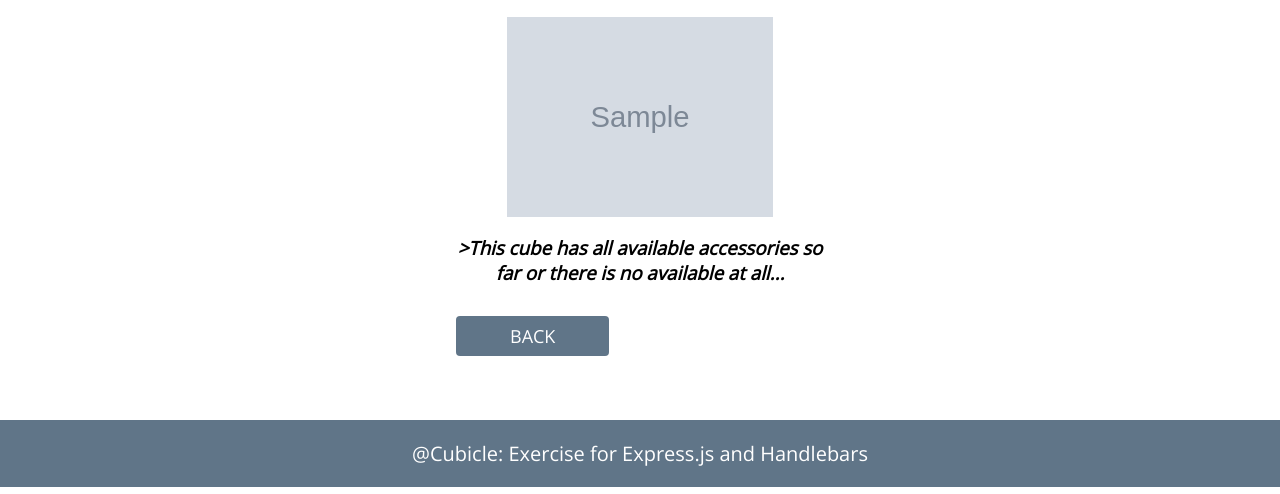
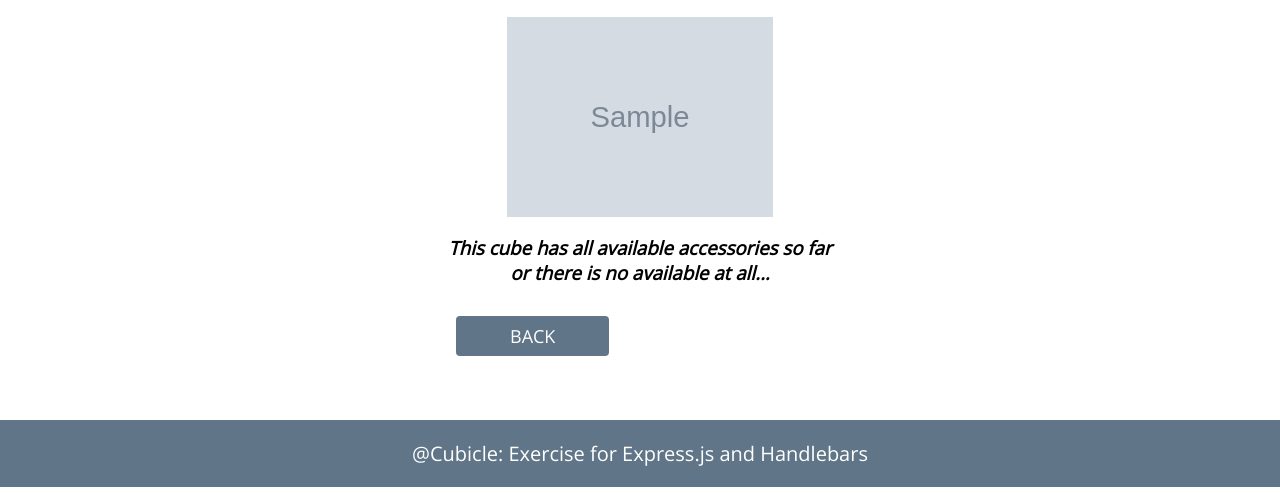
Before and after one commit to petyaNikleva/Rubik-cubes, a Node server app: page /cube/600000000000000000000001/accessory/add in a window 1280 px wide. Shown: the part 306-800 px from the top of the page. Run offline with Node 20, Linux system fonts and the light colour scheme; tables that the repository leaves empty hold one stand-in row (values such as "Sample post"); grey boxes marked "Sample" are stand-in pictures; some libraries are stand-ins or nearby versions.

Commit message:
Fix attach accessory problem

```diff
--- a/src/controllers/cubeAccessoryController.js
+++ b/src/controllers/cubeAccessoryController.js
@@ -5,6 +5,7 @@ const accessoryService = require('../services/accessoryServices');
 
 router.get('/add', async (req, res) => {
     let cube = await cubeService.getOne(req.params.cubeId);
+    console.log(cube);
     let accessories = await accessoryService.getAllWithout(cube.accessories.map(x => x._id));
 
     res.render('cube/accessory/add', {cube, accessories})
--- a/src/views/cube/accessory/add.hbs
+++ b/src/views/cube/accessory/add.hbs
@@ -15,7 +15,7 @@
             <input type="submit" value="Attach">
         </form>
         {{else}}
-        <h3 class="italic">>This cube has all available accessories so far or there is no available at all...
+        <h3 class="italic">This cube has all available accessories so far or there is no available at all...
         </h3>
         {{/if}}
         <a class="btn" href="/cube/{{cube._id}}">Back</a>
```
